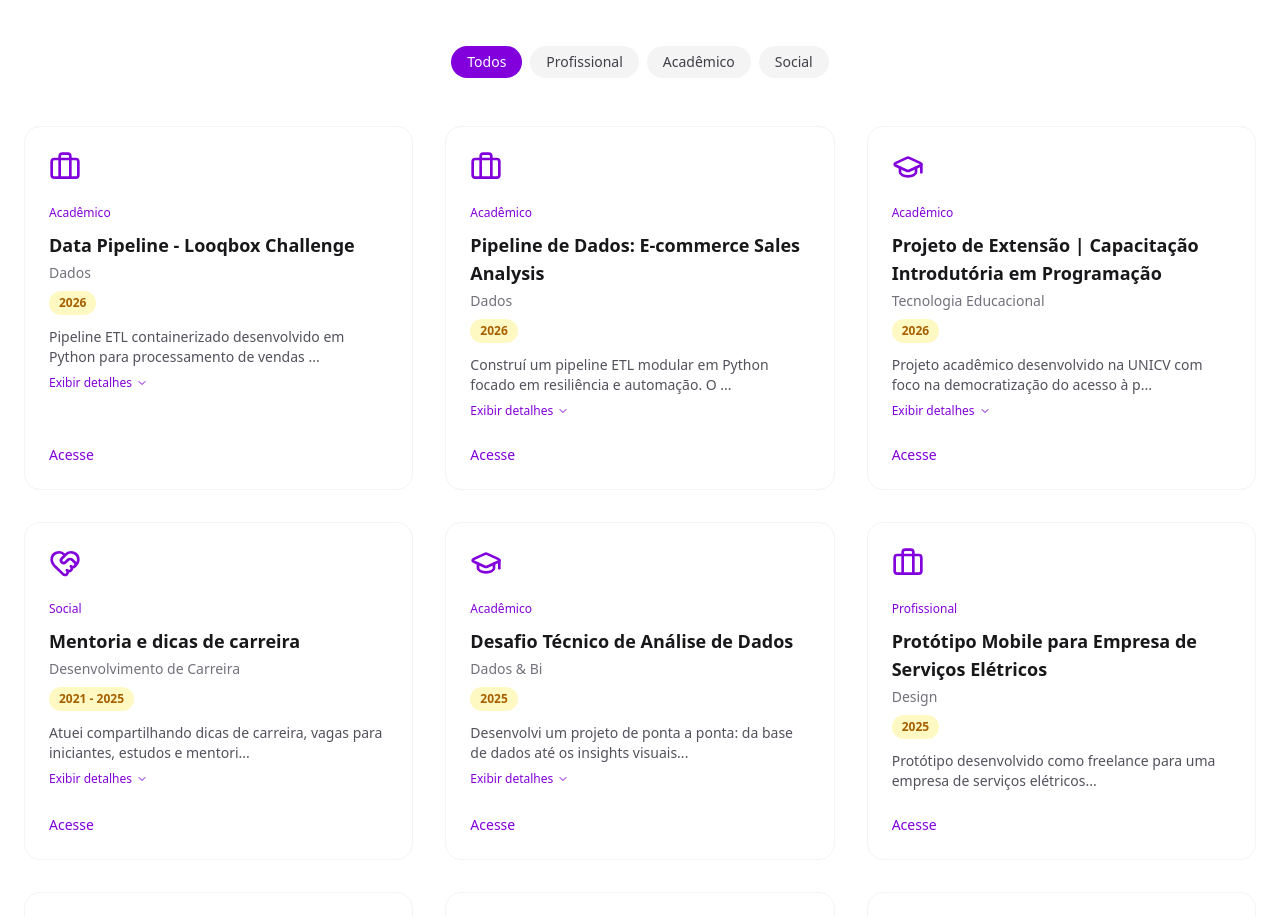
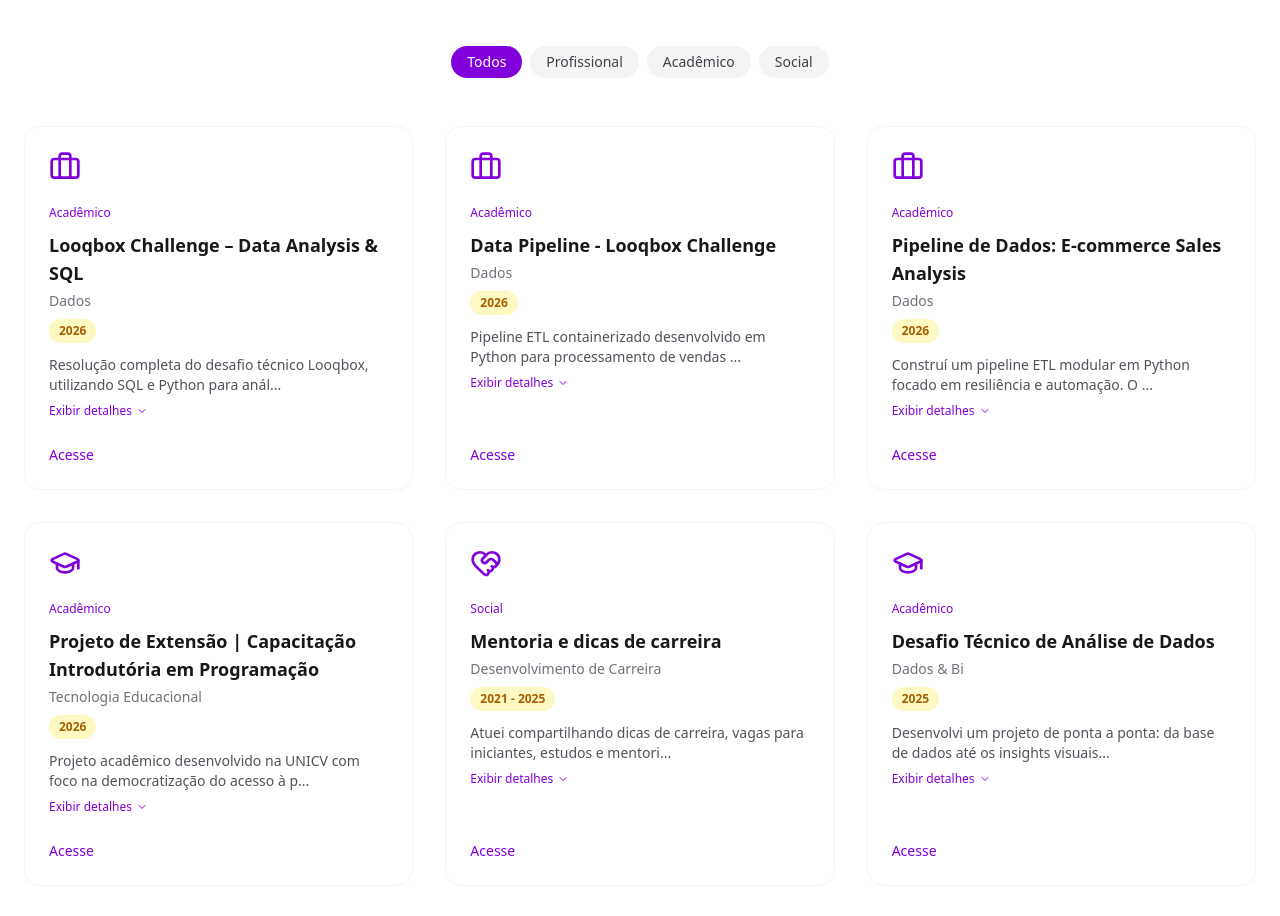
Before and after one commit to RuyLuques/ruyluques, a Next.js app: page / in a window 1280 px wide. Shown: the part 1846-2762 px from the top of the page. Built offline with nearby package versions, Linux system fonts and the light colour scheme.

Commit message:
Novo projeto "Looqbox Challenge – Data Analysis & SQL"

```diff
--- a/app/data/projects.ts
+++ b/app/data/projects.ts
@@ -7,6 +7,26 @@ import {
 import { Project } from "../types/project";
 
 export const projects: Project[] = [
+  {
+    title: "Looqbox Challenge – Data Analysis & SQL",
+    area: "Dados",
+    type: "Acadêmico",
+    description:
+      "Resolução completa do desafio técnico Looqbox, utilizando SQL e Python para análise de vendas. O projeto inclui queries analíticas em MySQL, funções parametrizadas em Python para consulta flexível (retrieve_data), cálculo de métricas como Ticket Médio, análise de ratings por gênero e visualizações com matplotlib. Código modular, reutilizável e documentado para fácil entendimento e reaproveitamento.",
+    tags: [
+      "Python",
+      "SQL",
+      "Pandas",
+      "PyMySQL",
+      "Matplotlib",
+      "Data Analysis",
+      "Queries",
+      "Boas práticas"
+    ],
+    status: "2026",
+    icon: Briefcase,
+    link: "https://github.com/RuyLuques/data-challenge"
+  },
   {
     title: "Data Pipeline - Looqbox Challenge",
     area: "Dados",
```
Lines whose indentation alone changed are shown as unchanged.
